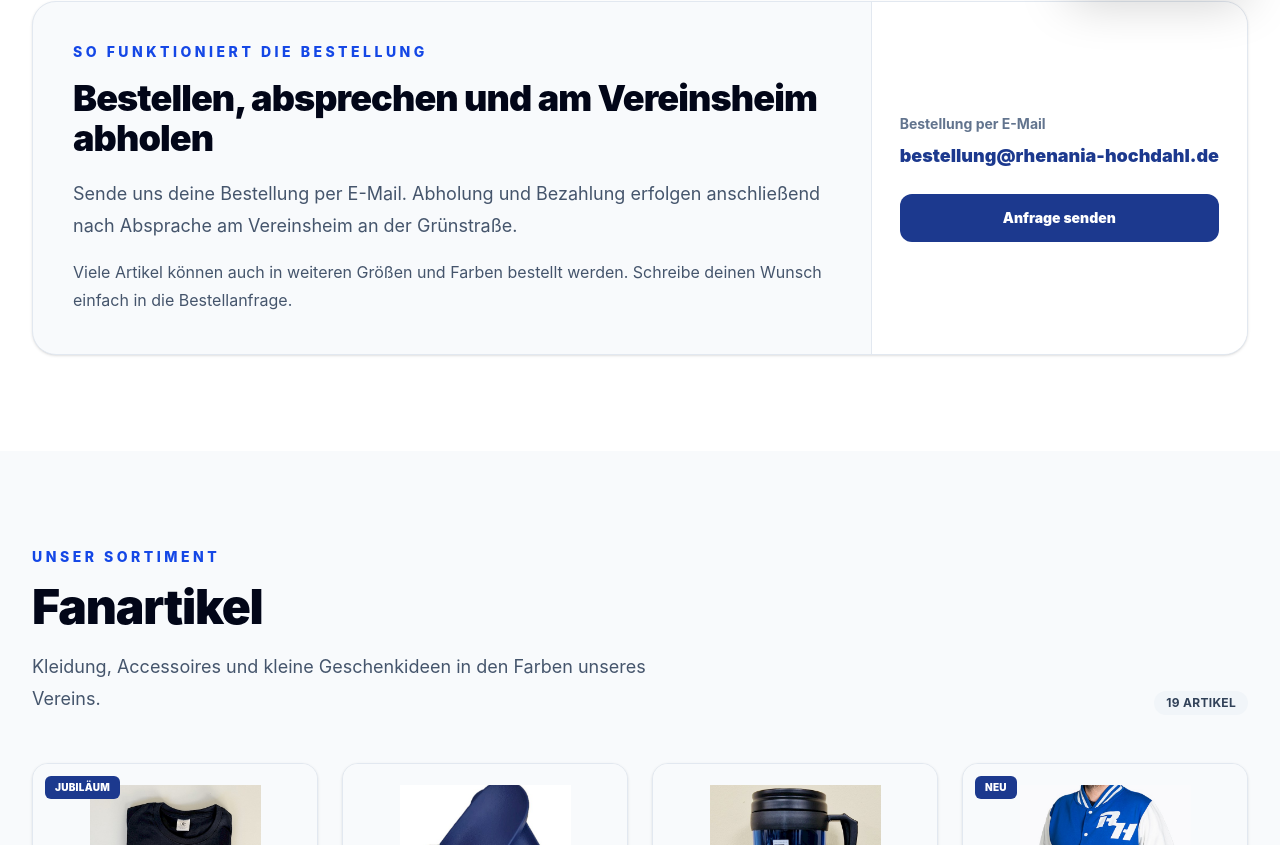
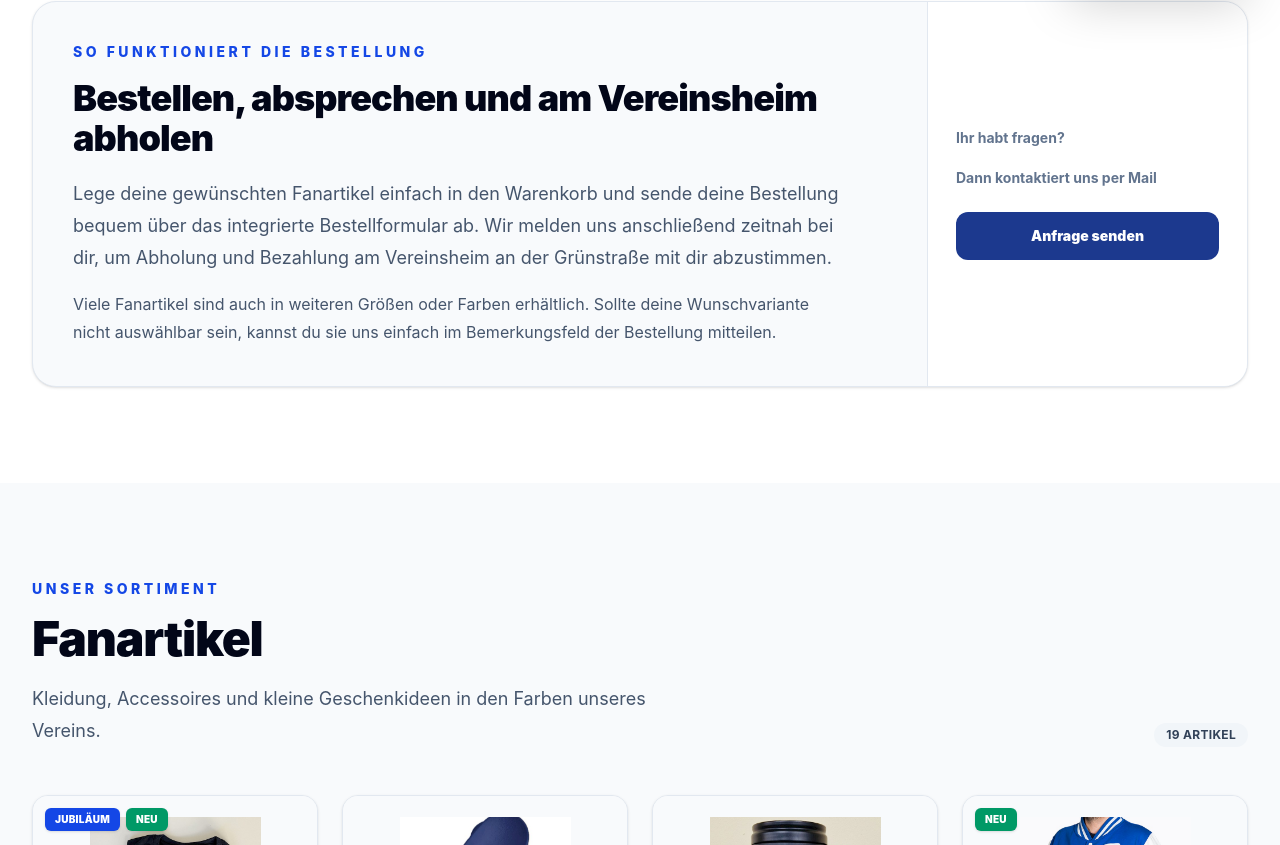
Before and after one commit to pnock88/rhenania-web, a Nuxt app: page /fanshop in a window 1280 px wide. Shown: the part 795-1640 px from the top of the page. Built offline with nearby package versions, Linux system fonts and the light colour scheme.

Commit message:
Fanshop mit Produktmodal, Bildvorschau und Warenkorb optimiert

```diff
--- /dev/null
+++ b/app/components/base/BaseImageLightbox.vue
@@ -0,0 +1,79 @@
+<script setup lang="ts">
+const props = defineProps<{
+  open: boolean
+  src: string
+  alt?: string
+}>()
+
+const emit = defineEmits<{
+  close: []
+}>()
+
+const close = () => emit('close')
+
+const onKeyDown = (event: KeyboardEvent) => {
+  if (event.key === 'Escape') {
+    close()
+  }
+}
+
+onMounted(() => {
+  window.addEventListener('keydown', onKeyDown)
+})
+
+onBeforeUnmount(() => {
+  window.removeEventListener('keydown', onKeyDown)
+})
+
+watch(
+  () => props.open,
+  (open) => {
+    if (import.meta.client) {
+      document.body.style.overflow = open ? 'hidden' : ''
+    }
+  },
+)
+
+onBeforeUnmount(() => {
+  if (import.meta.client) {
+    document.body.style.overflow = ''
+  }
+})
+</script>
+
+<template>
+  <Teleport to="body">
+    <Transition name="lightbox">
+      <div
+        v-if="open"
+        class="fixed inset-0 z-[999] flex items-center justify-center bg-black/80 p-6 backdrop-blur-sm"
+        @click.self="close"
+      >
+        <button
+          class="absolute right-6 top-6 flex h-11 w-11 items-center justify-center rounded-full bg-white/90 text-2xl shadow-lg"
+          @click="close"
+        >
+          ×
+        </button>
+
+        <img
+          :src="src"
+          :alt="alt"
+          class="max-h-[90vh] max-w-[90vw] rounded-xl object-contain shadow-2xl"
+        >
+      </div>
+    </Transition>
+  </Teleport>
+</template>
+
+<style scoped>
+.lightbox-enter-active,
+.lightbox-leave-active {
+  transition: opacity .2s;
+}
+
+.lightbox-enter-from,
+.lightbox-leave-to {
+  opacity: 0;
+}
+</style>
--- a/app/components/shop/FanArticleCard.vue
+++ b/app/components/shop/FanArticleCard.vue
@@ -7,6 +7,7 @@ const props = defineProps<{
 
 const emit = defineEmits<{
   select: [article: FanArticle]
+  preview: [image: string]
 }>()
 
 const formattedPrice = computed(() => {
@@ -59,6 +60,26 @@ const showNextImage = () => {
       ? 0
       : activeImageIndex.value + 1
 }
+
+const badgeClasses = (badge: string) => {
+  switch (badge.toLowerCase()) {
+    case 'neu':
+      return 'bg-emerald-600 text-white'
+
+    case 'sonderpreis':
+    case 'sale':
+      return 'bg-red-600 text-white'
+
+    case 'jubiläum':
+      return 'bg-blue-700 text-white'
+
+    case 'limitiert':
+      return 'bg-amber-400 text-slate-950'
+
+    default:
+      return 'bg-slate-800 text-white'
+  }
+}
 </script>
 
 <template>
@@ -80,7 +101,8 @@ const showNextImage = () => {
             :src="activeImage.src"
             :alt="activeImage.alt || article.name"
             loading="lazy"
-            class="h-full w-full object-contain transition duration-300 group-hover:scale-[1.03]"
+            class="h-full w-full cursor-pointer object-contain transition duration-300 group-hover:scale-[1.03]"
+            @click="emit('preview', activeImage.src)"
           >
         </Transition>
 
@@ -152,12 +174,19 @@ const showNextImage = () => {
         </template>
       </div>
 
-     <span
-        v-if="article.badge"
-        class="absolute left-3 top-3 rounded-md bg-blue-900 px-2.5 py-1 text-[10px] font-black uppercase tracking-wide text-white"
+     <div
+        v-if="article.badges?.length"
+        class="absolute left-3 top-3 flex max-w-[calc(100%-1.5rem)] flex-wrap gap-1.5"
       >
-        {{ article.badge }}
-      </span>
+        <span
+          v-for="badge in article.badges"
+          :key="badge"
+          class="rounded-md px-2.5 py-1 text-[10px] font-black uppercase tracking-wide shadow-sm"
+          :class="badgeClasses(badge)"
+        >
+          {{ badge }}
+        </span>
+      </div>
     </div>
 
     <div class="flex flex-1 flex-col border-t border-slate-100 p-4">
@@ -202,7 +231,7 @@ const showNextImage = () => {
 
         <button
           type="button"
-          class="flex h-11 w-11 shrink-0 items-center justify-center rounded-xl bg-blue-700 text-white transition hover:bg-blue-800"
+          class="flex h-11 w-11 shrink-0 items-center justify-center rounded-xl bg-blue-900 text-white transition hover:bg-blue-800"
           :aria-label="`${article.name} auswählen`"
           @click="emit('select', article)"
         >
--- a/app/components/shop/ProductSelectionModal.vue
+++ b/app/components/shop/ProductSelectionModal.vue
@@ -322,7 +322,7 @@ const modalImage = computed(() => {
 
             <button
               type="button"
-              class="mt-8 flex min-h-13 w-full items-center justify-center rounded-xl bg-blue-700 px-6 font-black text-white transition hover:bg-blue-800 disabled:cursor-not-allowed disabled:bg-slate-300"
+              class="mt-8 flex min-h-13 w-full items-center justify-center rounded-xl bg-blue-900 px-6 font-black text-white transition hover:bg-blue-800 disabled:cursor-not-allowed disabled:bg-slate-300"
               :disabled="!hasRequiredSelection"
               @click="addSelectedItem"
             >
--- a/app/data/fanArticles.ts
+++ b/app/data/fanArticles.ts
@@ -14,7 +14,7 @@ export const fanArticles: FanArticle[] = [
         value: '#305CDE',
       },
     ],
-    badge: 'Jubiläum',
+    badges: ['Jubiläum','NEU'],
   },
   {
     id: 'badeschlappen',
@@ -45,7 +45,7 @@ export const fanArticles: FanArticle[] = [
         value: '#305CDE',
       },
     ],
-    badge: 'NEU',
+    badges: ['NEU'],
     material: '70 % Baumwolle, 30 % Polyester',
   },
   {
@@ -216,7 +216,7 @@ export const fanArticles: FanArticle[] = [
       },
     ],
     material: '100 % Baumwolle',
-    badge: 'Sonderpreis',
+    badges: ['Sonderpreis'],
   },
   {
     id: 'fan-schal',
--- a/app/pages/fanshop.vue
+++ b/app/pages/fanshop.vue
@@ -62,6 +62,14 @@ const createMailLink = (article: FanArticle) => {
 
   return `mailto:${orderEmail}?subject=${subject}&body=${body}`
 }
+
+const previewImage = ref('')
+const previewOpen = ref(false)
+
+const openPreview = (image: string) => {
+  previewImage.value = image
+  previewOpen.value = true
+}
 </script>
 
 <template>
@@ -107,14 +115,13 @@ const createMailLink = (article: FanArticle) => {
           </h2>
 
           <p class="mt-5 max-w-3xl text-lg leading-8 text-slate-600">
-            Sende uns deine Bestellung per E-Mail. Abholung und Bezahlung
-            erfolgen anschließend nach Absprache am Vereinsheim an der
-            Grünstraße.
+            Lege deine gewünschten Fanartikel einfach in den Warenkorb und sende deine Bestellung bequem über das integrierte Bestellformular ab.
+            Wir melden uns anschließend zeitnah bei dir, um Abholung und Bezahlung am Vereinsheim an der Grünstraße mit dir abzustimmen.
           </p>
 
           <p class="mt-4 max-w-3xl leading-7 text-slate-600">
-            Viele Artikel können auch in weiteren Größen und Farben bestellt
-            werden. Schreibe deinen Wunsch einfach in die Bestellanfrage.
+            Viele Fanartikel sind auch in weiteren Größen oder Farben erhältlich. Sollte deine Wunschvariante nicht auswählbar sein,
+            kannst du sie uns einfach im Bemerkungsfeld der Bestellung mitteilen.
           </p>
         </div>
 
@@ -122,15 +129,16 @@ const createMailLink = (article: FanArticle) => {
           class="flex flex-col justify-center border-t border-slate-200 bg-white p-7 lg:min-w-80 lg:border-l lg:border-t-0"
         >
           <p class="text-sm font-bold text-slate-500">
-            Bestellung per E-Mail
+            Ihr habt fragen?<br/><br/>
+            Dann kontaktiert uns per Mail
           </p>
 
-          <a
+          <!--<a
             :href="`mailto:${orderEmail}`"
             class="mt-2 break-all text-lg font-black text-blue-900 transition hover:text-blue-500"
           >
             {{ orderEmail }}
-          </a>
+          </a>-->
 
           <a
             :href="`mailto:${orderEmail}?subject=${encodeURIComponent('Fanartikel-Anfrage')}`"
@@ -180,6 +188,7 @@ const createMailLink = (article: FanArticle) => {
           :key="article.id"
           :article="article"
           @select="openProductModal"
+          @preview="openPreview"
         />
       </div>
     </BaseSection>
@@ -223,6 +232,12 @@ const createMailLink = (article: FanArticle) => {
       @close="closeProductModal"
     />
 
+    <BaseImageLightbox
+      :open="previewOpen"
+      :src="previewImage"
+      @close="previewOpen = false"
+    />
+
     <CartButton />
     <CartDrawer />
   </main>
--- a/app/pages/kontakt.vue
+++ b/app/pages/kontakt.vue
@@ -128,7 +128,7 @@ const subjectOptions = [
             </p>
 
             <h2 class="mt-4 text-3xl font-black">
-              Sportanlage Sandheide
+              Sportplatz Grünstrasse
             </h2>
 
             <address class="mt-6 not-italic leading-8 text-slate-300">
@@ -137,24 +137,24 @@ const subjectOptions = [
               </p>
 
               <p class="mt-2">
-                Sandheide<br>
+                Grünstrasse 17<br>
                 40699 Erkrath
               </p>
             </address>
 
             <div class="mt-7 space-y-3">
-              <a
+              Mail: <a
                 href="mailto:info@rhenania-hochdahl.de"
                 class="block font-bold text-blue-300 transition hover:text-white"
               >
                 info@rhenania-hochdahl.de
               </a>
 
-              <a
-                href="tel:+492104000000"
+              Tel: <a
+                href="tel:+49210446823"
                 class="block font-bold text-blue-300 transition hover:text-white"
               >
-                02104 000000
+                02104 - 46823
               </a>
             </div>
           </section>
@@ -175,7 +175,7 @@ const subjectOptions = [
             >
               <div>
                 <h3 class="text-lg font-black text-slate-950">
-                  Sportanlage Grünstraße
+                  Sportplatz Grünstraße
                 </h3>
 
                 <p class="mt-1 text-slate-600">
--- a/app/types/shop.ts
+++ b/app/types/shop.ts
@@ -21,7 +21,7 @@ export type FanArticle = {
   colors?: FanArticleColor[]
   material?: string
   sizes?: string[]
-  badge?: string
+  badges?: string[]
 }
 
 export type CartItem = {
```
